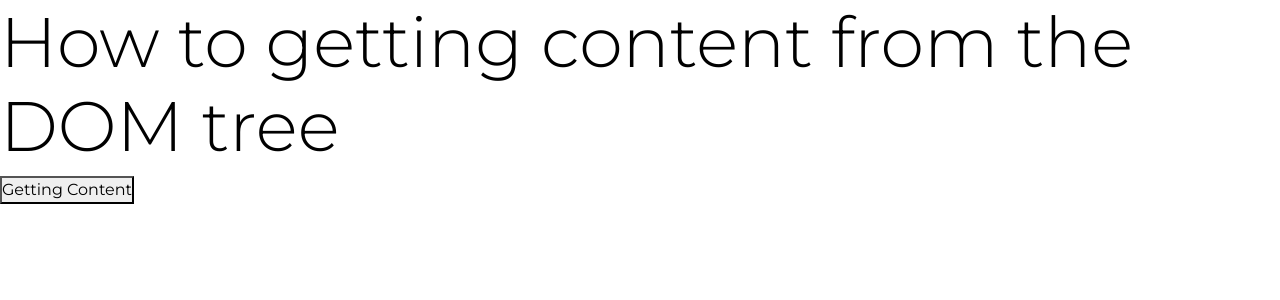
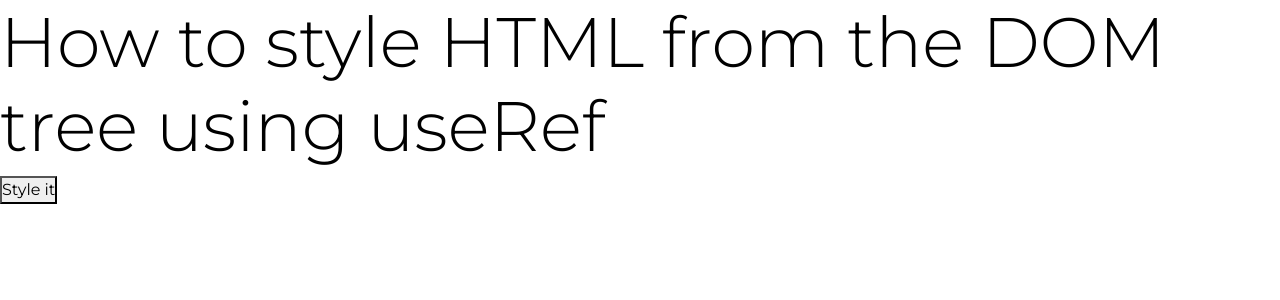
Before and after one commit to sxidsvit/react-challenge, a React (Create React App) app: page / in a window 1280 px wide. Shown: the top 300 px of the page. Built offline with nearby package versions, Linux system fonts and the light colour scheme.

Commit message:
Theory - Accessing and Styling a DOM element

```diff
--- a/src/App.js
+++ b/src/App.js
@@ -3,14 +3,14 @@ import React, { useRef } from 'react'
 const App = (props) => {
   const ref = useRef(null)
   const onClick = () => {
-    let content = ref.current.textContent
-    alert(content)
-    console.log(content)
+    ref.current.style.backgroundColor = '#61dbfb'
+    ref.current.style.padding = '50px'
+    ref.current.style.textAlign = 'center'
   }
   return (
     <div className='App'>
-      <h1 ref={ref}>How to getting content from the DOM tree</h1>
-      <button onClick={onClick}>Getting Content</button>
+      <h1 ref={ref}>How to style HTML from the DOM tree using useRef</h1>
+      <button onClick={onClick}>Style it</button>
     </div>
   )
 }
```
